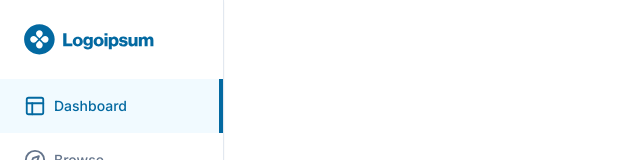
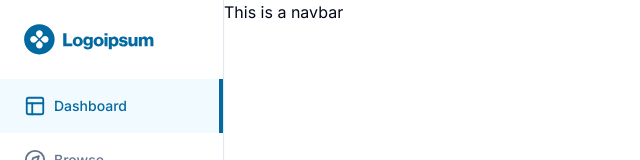
Before and after one commit to carlosrobertodevops/lms-platform-v3-fullstack-codewithantonio, a Next.js app: page / in a window 1280 px wide. Shown: the top 160 px of the page, without its empty margins (0-640 px from the left). Built offline with nearby package versions, Linux system fonts and the light colour scheme.

Commit message:
Создал компонент `<Navbar/>` и импортировал его в `<DashboardLayout/>`

```diff
--- /dev/null
+++ b/app/(dashboard)/_components/navbar.tsx
@@ -0,0 +1,5 @@
+const Navbar = () => {
+  return <div>This is a navbar</div>;
+};
+
+export default Navbar;
--- a/app/(dashboard)/layout.tsx
+++ b/app/(dashboard)/layout.tsx
@@ -1,9 +1,12 @@
+import Navbar from './_components/navbar';
 import Sidebar from './_components/sidebar';
 
 const DashboardLayout = ({ children }: { children: React.ReactNode }) => {
   return (
     <div className='h-full'>
-      <div className='fixed z-50 h-[80px] w-full md:pl-56'></div>
+      <div className='fixed z-50 h-[80px] w-full md:pl-56'>
+        <Navbar />
+      </div>
       <div className='fixed z-50 hidden h-full w-56 md:flex'>
         <Sidebar />
       </div>
```
